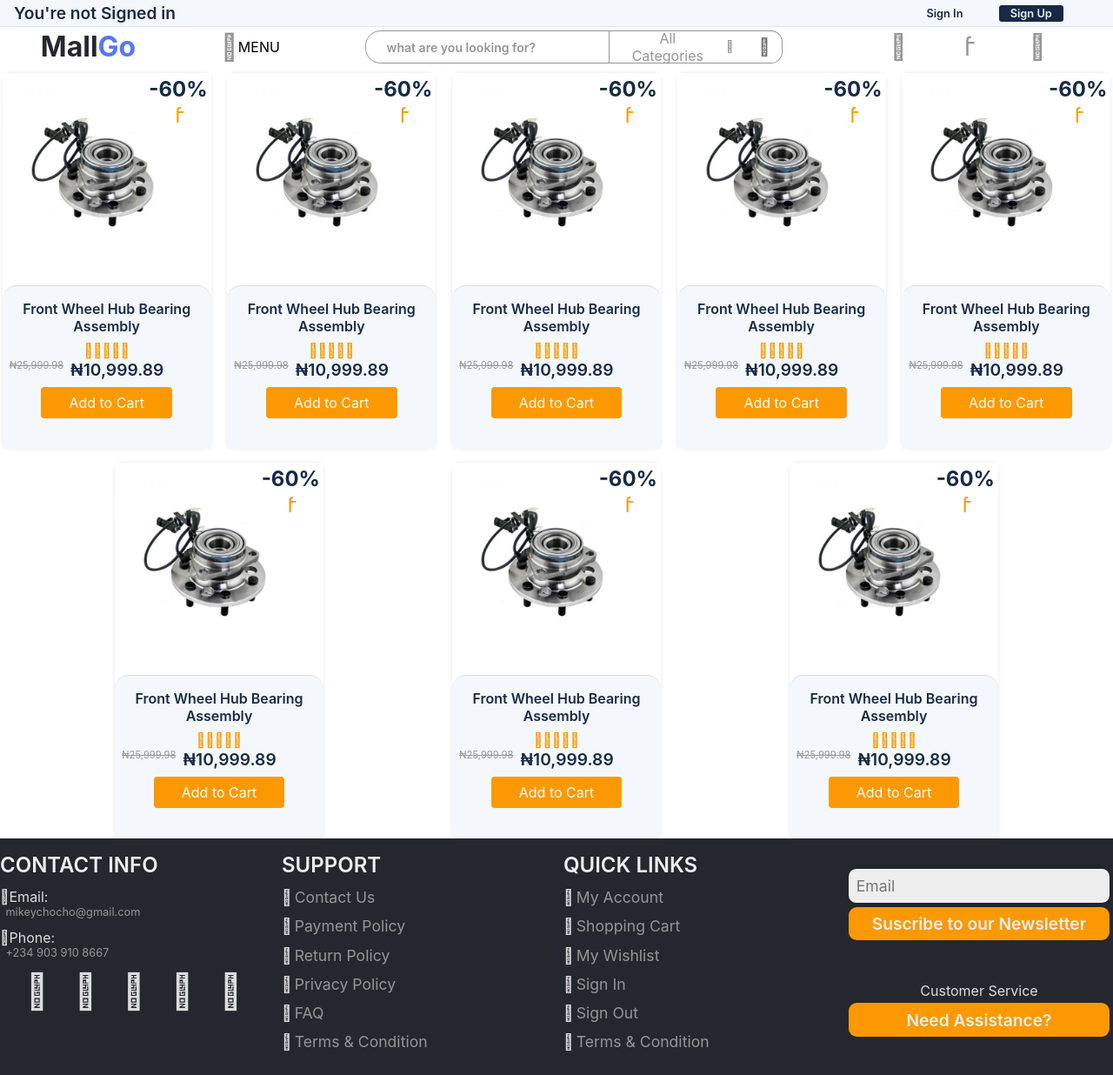
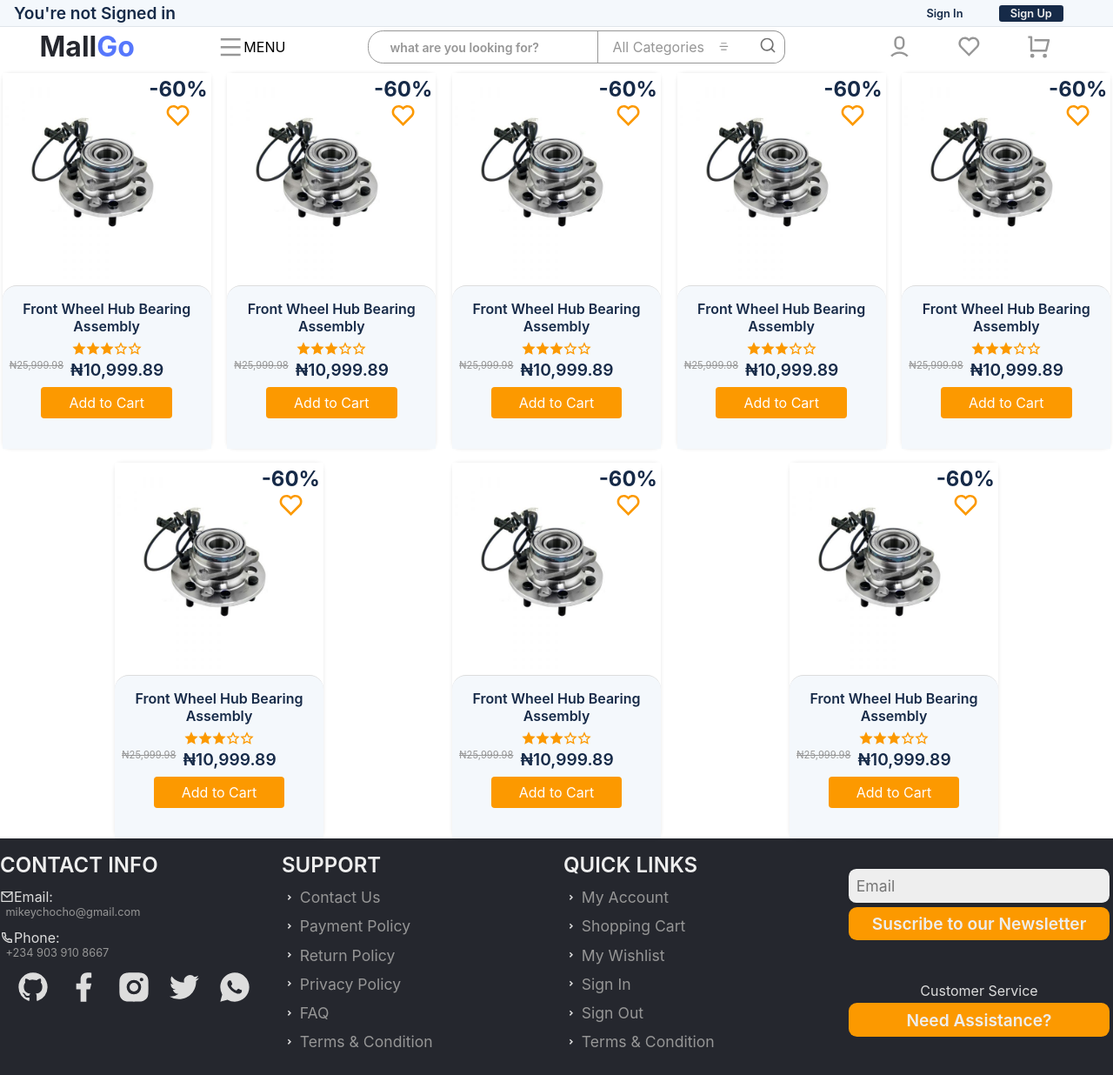
Before and after one commit to chochodev/Ecommerce-01-Frontend, a React (Create React App) app: page / in a window 1280 px wide. Shown: the whole page at 87% size. Built offline with nearby package versions, Linux system fonts and the light colour scheme.

Commit message:
working with react-icons

```diff
--- a/src/css/card.css
+++ b/src/css/card.css
@@ -90,7 +90,7 @@
     color: var(--text);
 }
 
-#product-card .product-info .price-d .cart i {
+#product-card .product-info .price-d .cart .ri-icon {
     color: var(--yellow);
     font-size: 1.5em;
     height: 1.3em;
--- a/src/css/footer.css
+++ b/src/css/footer.css
@@ -53,6 +53,16 @@
     color: var(--text-white);
 }
 
+#footer .foot > div .contact-info > span {
+    display: flex;
+    align-items: center;
+    height: max-content;
+}
+
+#footer .foot .contact-info .ri-icon {
+    margin: auto 0;
+}
+
 #footer .foot > div .contact-info > a {
     color: var(--text-light);
     font-size: .8em;
@@ -72,9 +82,10 @@
     width: max-content;
 }
 
-#footer .foot .social-media-icons > a i {
+#footer .foot .social-media-icons > a .ri-icon {
     font-size: 2.5em;
     color: var(--text-white);
+    margin: auto 0;
 }
 
 /*===========================================*/
@@ -85,9 +96,10 @@
     gap: .2em;
 }
 
-#footer .foot .foot-links i {
+#footer .foot .foot-links .ri-icon {
     color: var(--text-white);
     font-size: 1.1em;
+    margin: auto 0;
 }
 
 #footer .foot .foot-links span {
--- a/src/css/navbar.css
+++ b/src/css/navbar.css
@@ -86,7 +86,7 @@ a {
 
 #navbar .menu:hover .menu-hover,
 #navbar .menu:hover .menu-hover > span,
-#navbar .menu:hover .menu-hover > i {
+#navbar .menu:hover .menu-hover > .ri-icon{
     color: var(--text) !important;
     font-weight: 600;
     background: linear-gradient(var(--bg), transparent) ;
@@ -131,7 +131,7 @@ a {
     top: 0;
     right: 2.5em;
     height: 100%;
-    width: 10em;
+    width: 11em;
     border: 1px solid var(--text-light);
     border-right: 0;
     cursor: pointer;
@@ -222,7 +222,7 @@ a {
     background: var(--white);
 }
 
-#navbar .search-div .search-select li i {
+#navbar .search-div .search-select li .ri-icon{
     color: var(--text-light) !important;
     font-weight: 500 !important;
 }
--- a/src/templates/Card.js
+++ b/src/templates/Card.js
@@ -1,5 +1,7 @@
 import React, { useState } from 'react';
 import { Link } from 'react-router-dom';
+
+import * as RiIcons from 'react-icons/ri';
 
 import '../css/card.css';
 
@@ -20,11 +22,11 @@ const toggleCart = () => {
             <div className='product-info'>
                 <span>Front Wheel Hub Bearing Assembly </span>
                 <div className='rating'>
-                    <i className='star ri-star-fill'></i>
-                    <i className='star ri-star-fill'></i>
-                    <i className='star ri-star-fill'></i>
-                    <i className='star ri-star-line'></i>
-                    <i className='star ri-star-line'></i>
+                    <RiIcons.RiStarFill className='ri-icon star ri-star-fill'/>
+                    <RiIcons.RiStarFill className='ri-icon star ri-star-fill'/>
+                    <RiIcons.RiStarFill className='ri-icon star ri-star-fill'/>
+                    <RiIcons.RiStarLine className='ri-icon star ri-star-line'/>
+                    <RiIcons.RiStarLine className='ri-icon star ri-star-line'/>
                 </div>
                 <div className='price'>
                     <span>&#8358;25,999.98</span>
@@ -33,8 +35,8 @@ const toggleCart = () => {
                 <div className='price-d'>
                     <span> -60%</span>
                     <Link to='' onClick={toggleCart} className='cart'>
-                        {!addToCart && <i className='ri-heart-line'></i>}
-                        {addToCart && <i className='ri-heart-fill'></i>}
+                        {!addToCart && <RiIcons.RiHeartLine className='ri-icon ri-heart-line'/>}
+                        {addToCart && <RiIcons.RiHeartFill className='ri-icon ri-heart-fill'/>}
                     </Link>
                 </div>
             </div>
--- a/src/templates/Footer.js
+++ b/src/templates/Footer.js
@@ -1,5 +1,7 @@
 import React from 'react';
 import { Link } from 'react-router-dom';
+
+import * as RiIcons from 'react-icons/ri';
 
 import '../css/footer.css';
 
@@ -11,14 +13,14 @@ const Footer = () => {
             <div>
                 <div className='contact-info'>
                     <span>
-                        <i className='ri-mail-line'></i>
+                        <RiIcons.RiMailLine className='ri-icon ri-mail-line'/>
                         <span>Email:</span>
                     </span>
                     <a href='#'>mikeychocho@gmail.com</a>
                 </div>
                 <div className='contact-info'>
                     <span>
-                        <i className='ri-phone-line'></i>
+                        <RiIcons.RiPhoneLine className='ri-icon ri-phone-line'/>
                         <span>Phone:</span>
                     </span>
                     <a href='#'>+234 903 910 8667</a>
@@ -26,19 +28,19 @@ const Footer = () => {
             </div>
             <div className='social-media-icons'>
                 <a href='#'>
-                    <i className='ri-github-line'></i>
+                    <RiIcons.RiGithubFill className='ri-icon ri-github-line'/>
                 </a>
                 <a href='#'>
-                    <i className='ri-github-line'></i>
+                    <RiIcons.RiFacebookFill className='ri-icon ri-github-line'/>
                 </a>
                 <a href='#'>
-                    <i className='ri-github-line'></i>
+                    <RiIcons.RiInstagramFill className='ri-icon ri-github-line'/>
                 </a>
                 <a href='#'>
-                    <i className='ri-github-line'></i>
+                    <RiIcons.RiTwitterFill className='ri-icon ri-github-line'/>
                 </a>
                 <a href='#'>
-                    <i className='ri-github-line'></i>
+                    <RiIcons.RiWhatsappFill className='ri-icon ri-github-line'/>
                 </a>
             </div>
         </div>
@@ -47,27 +49,27 @@ const Footer = () => {
             <span>Support</span>
             <div className='foot-links'>
                 <Link to='' className='a-tag'>
-                    <i className='ri-arrow-drop-right-line'></i>
+                    <RiIcons.RiArrowDropRightLine className='ri-icon ri-arrow-drop-right-line'/>
                     <span>Contact Us</span>
                 </Link>
                 <Link to='' className='a-tag'>
-                    <i className='ri-arrow-drop-right-line'></i>
+                    <RiIcons.RiArrowDropRightLine className='ri-icon ri-arrow-drop-right-line'/>
                     <span>Payment Policy</span>
                 </Link>
                 <Link to='' className='a-tag'>
-                    <i className='ri-arrow-drop-right-line'></i>
+                    <RiIcons.RiArrowDropRightLine className='ri-icon ri-arrow-drop-right-line'/>
                     <span>Return Policy</span>
                 </Link>
                 <Link to='' className='a-tag'>
-                    <i className='ri-arrow-drop-right-line'></i>
+                    <RiIcons.RiArrowDropRightLine className='ri-icon ri-arrow-drop-right-line'/>
                     <span>Privacy Policy</span>
                 </Link>
                 <Link to='' className='a-tag'>
-                    <i className='ri-arrow-drop-right-line'></i>
+                    <RiIcons.RiArrowDropRightLine className='ri-icon ri-arrow-drop-right-line'/>
                     <span>FAQ</span>
                 </Link>
                 <Link to='' className='a-tag'>
-                    <i className='ri-arrow-drop-right-line'></i>
+                    <RiIcons.RiArrowDropRightLine className='ri-icon ri-arrow-drop-right-line'/>
                     <span>Terms & Condition</span>
                 </Link>
             </div>
@@ -77,27 +79,27 @@ const Footer = () => {
             <span>Quick Links</span>
             <div className='foot-links'>
                 <Link to='' className='a-tag'>
-                    <i className='ri-arrow-drop-right-line'></i>
+                    <RiIcons.RiArrowDropRightLine className='ri-icon ri-arrow-drop-right-line'/>
                     <span>My Account</span>
                 </Link>
                 <Link to='' className='a-tag'>
-                    <i className='ri-arrow-drop-right-line'></i>
+                    <RiIcons.RiArrowDropRightLine className='ri-icon ri-arrow-drop-right-line'/>
                     <span>Shopping Cart</span>
                 </Link>
                 <Link to='' className='a-tag'>
-                    <i className='ri-arrow-drop-right-line'></i>
+                    <RiIcons.RiArrowDropRightLine className='ri-icon ri-arrow-drop-right-line'/>
                     <span>My Wishlist</span>
                 </Link>
                 <Link to='' className='a-tag'>
-                    <i className='ri-arrow-drop-right-line'></i>
+                    <RiIcons.RiArrowDropRightLine className='ri-icon ri-arrow-drop-right-line'/>
                     <span>Sign In</span>
                 </Link>
                 <Link to='' className='a-tag'>
-                    <i className='ri-arrow-drop-right-line'></i>
+                    <RiIcons.RiArrowDropRightLine className='ri-icon ri-arrow-drop-right-line'/>
                     <span>Sign Out</span>
                 </Link>
                 <Link to='' className='a-tag'>
-                    <i className='ri-arrow-drop-right-line'></i>
+                    <RiIcons.RiArrowDropRightLine className='ri-icon ri-arrow-drop-right-line'/>
                     <span>Terms & Condition</span>
                 </Link>
             </div>
--- a/src/templates/Navbar.js
+++ b/src/templates/Navbar.js
@@ -1,5 +1,7 @@
 import React, { useState } from 'react';
 import 'remixicon/fonts/remixicon.css';
+
+import * as RiIcons from 'react-icons/ri';
 
 import '../css/navbar.css';
 
@@ -23,7 +25,7 @@ const Navbar = () => {
             </div>
             <div className='menu'>
                 <div className='menu-hover'>
-                    <i className="menubar ri-menu-line"></i>
+                    <RiIcons.RiMenuLine className="menubar ri-icon ri-menu-line" />
                     <span>MENU</span>
                 </div>
                 <div id="menu-info">
@@ -150,17 +152,17 @@ const Navbar = () => {
                     <div>
                         <div className='category-text'>
                             <div >{category}</div>
-                            <i className="icon ri-menu-5-line"></i>
+                            <RiIcons.RiMenu5Line  className="icon ri-icon ri-menu-5-line"/>
                         </div>
                         <ul className='search-select'>
                             {categories.map(({id, name})=>(
                                 <li onClick={()=>{ setCategory(name)}} key={id}>
                                     <div className='select-text'>
-                                        <i className="ri-smartphone-line"></i>
-                                        <span>{name}</span>
+                                        <RiIcons.RiSmartphoneLine  className="ri-icon ri-smartphone-line"/>
+                                                    <span>{name}</span>
                                     </div>
-                                    <i className="ri-arrow-drop-right-line"></i>
-                                </li>
+                                    <RiIcons.RiArrowDropRightLine className="ri-icon ri-arrow-drop-right-line"/>
+                                        </li>
                             ))
                             }
                         </ul>
@@ -168,21 +170,25 @@ const Navbar = () => {
                 </div>
 
                 <button className='search-btn'>
-                    <i className="ri-search-line search-icon"></i>
+                    <RiIcons.RiSearchLine className="ri-icon ri-search-line search-icon"/>
+                    <i></i>
                 </button>
             </div>
 
             <div className='nav'>
                 <div>
-                    <i className="ri-user-6-line icon"></i>
+                    <RiIcons.RiUser6Line className="ri-icon ri-user-6-line icon"/>
+                    <i></i>
                     <span>Account</span>
                 </div>
                 <div>
-                    <i className="ri-heart-line icon"></i>
+                    <RiIcons.RiHeartLine className="ri-icon ri-heart-line icon"/>
+                    <i></i>
                     <span>Wishlist</span>
                 </div>
                 <div>
-                    <i className="ri-shopping-cart-line icon"></i>
+                    <RiIcons.RiShoppingCartLine className="ri-shopping-cart-line icon"/>
+                    <i></i>
                     <span>Cart</span>
                 </div>
             </div>
```
